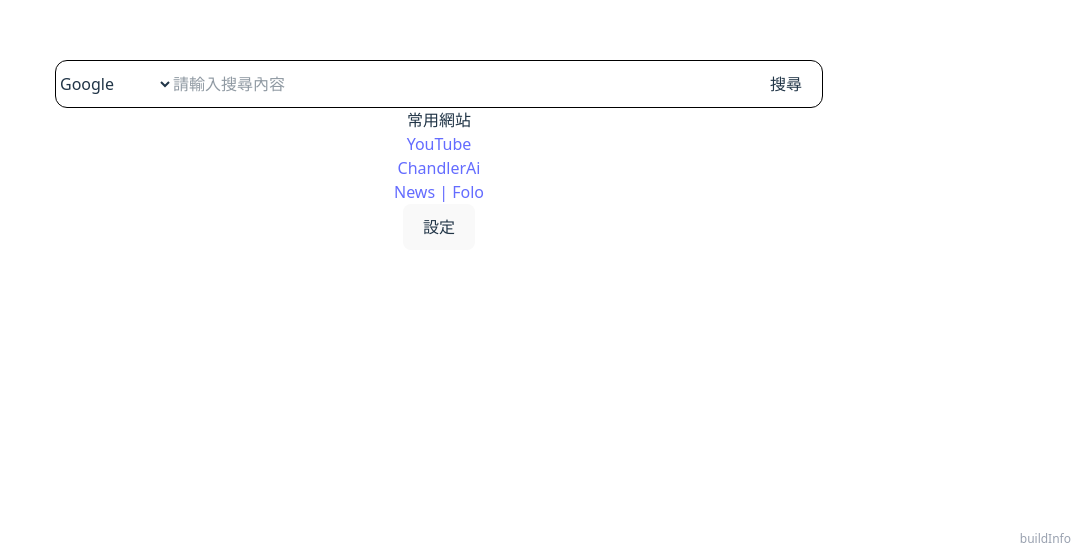
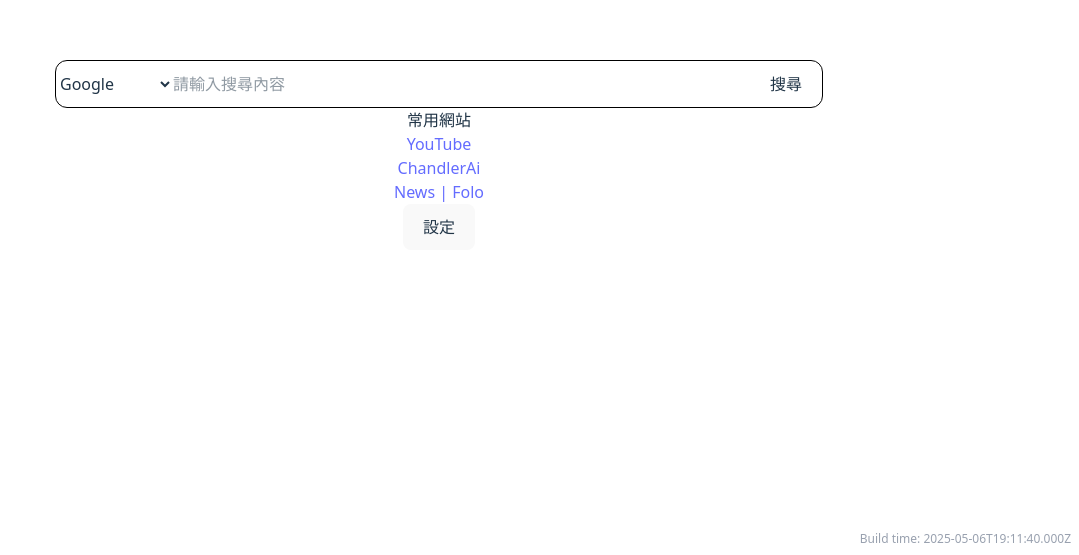
Before and after one commit to Moranjianghe/new-tab, a Vue app: page / in a window 1280 px wide. Shown: the part 245-800 px from the top of the page, without its empty margins (201-1280 px from the left). Built offline with nearby package versions, Linux system fonts and the light colour scheme.

Commit message:
feat: 更新構建時間顯示格式，改善可讀性

```diff
--- a/src/App.vue
+++ b/src/App.vue
@@ -49,7 +49,7 @@
   </div>
   <!--構建時間-->
     <div class="fixed bottom-2 right-2 text-xs text-gray-400">
-    {{ t('buildInfo', { time: buildTime }) }}
+    Build time: {{ buildTime }}
   </div>
 </template>
 
@@ -163,7 +163,8 @@ export default {
       t,
       currentLocale,
       changeLocale,
-      isSearchBarFocused
+      isSearchBarFocused,
+      buildTime
     };
   }
 };
```
